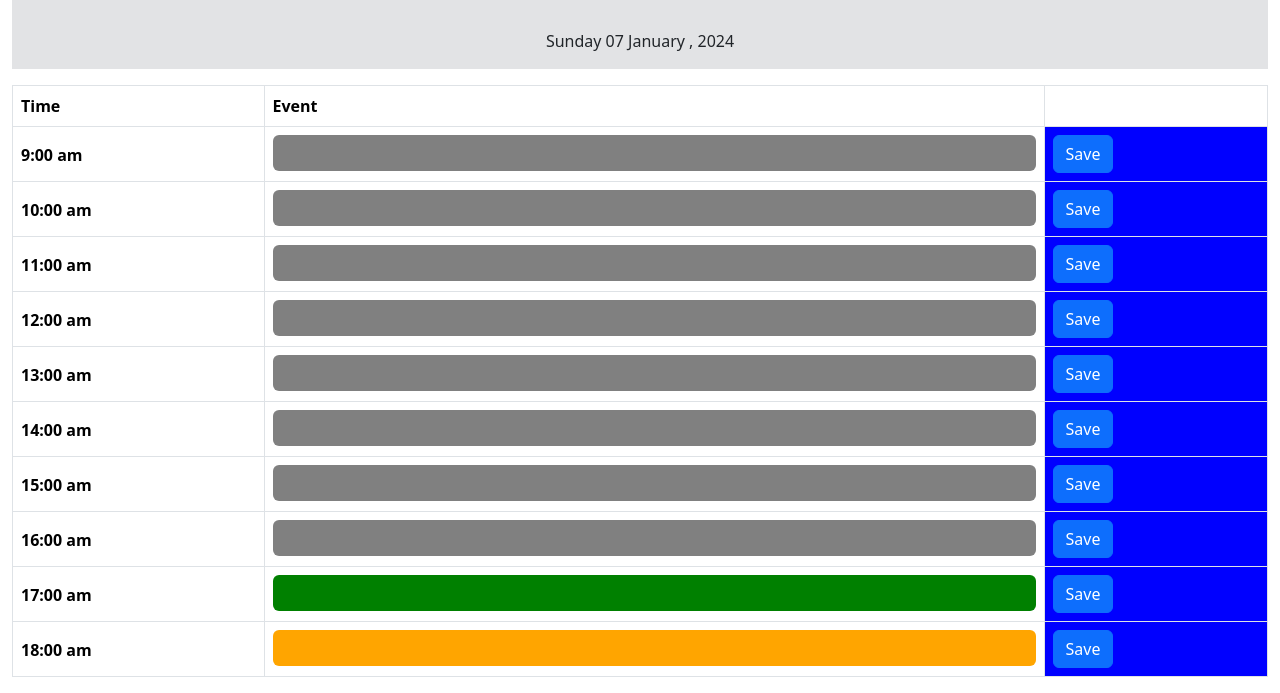
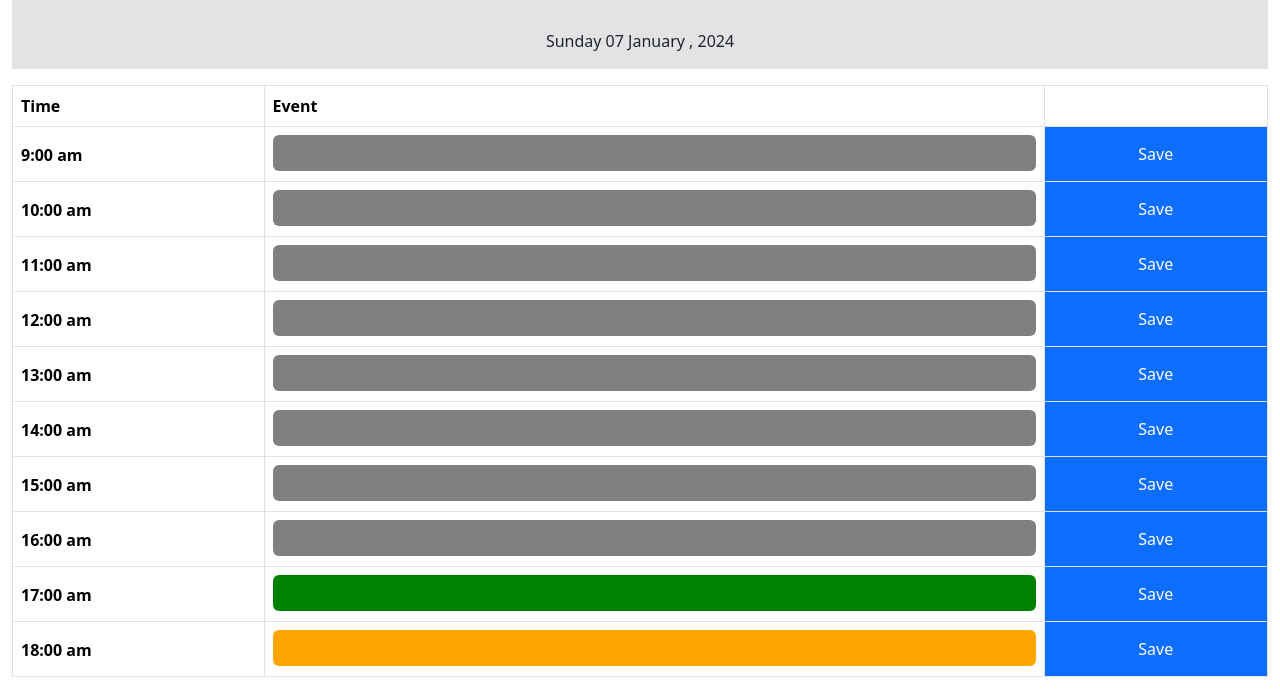
Before and after one commit to Pine-Box/planner, a plain HTML site: page index.html in a window 1280 px wide. Shown: the part 118-811 px from the top of the page. Drawn offline with nearby package versions, Linux system fonts and the light colour scheme.

Commit message:
updated button cell to be the same color as button

```diff
--- a/assets/css/style.css
+++ b/assets/css/style.css
@@ -39,6 +39,10 @@ input {
   background-color: white;
 }
 
+td {
+  background-color: #0d6efd;
+}
+
 .hour {
   background-color: #ffffff;
   color: #000000;
--- a/assets/js/script.js
+++ b/assets/js/script.js
@@ -57,7 +57,7 @@ function setBgColorRow(currentHour) {
 
     });
     $("button").each(function (index, btn) {
-        $(btn).parent().css("background-color", "blue");
+        $(btn).parent().css("background-color", "#0d6efd;");
     });
 }
 
--- a/index.html
+++ b/index.html
@@ -44,7 +44,7 @@
                            aria-describedby="enter event">
                 </td>
                 <td>
-                    <button id="btn0" type="button" class="btn btn-primary save ">Save</button>
+                    <button id="btn0" type="button" class="btn btn-primary btn-block w-100 save ">Save</button>
                 </td>
             </tr>
             <tr id="row1">
@@ -53,7 +53,7 @@
                            aria-describedby="enter event">
                 </td>
                 <td>
-                    <button id="btn1" type="button" class="btn btn-primary save end-0">Save</button>
+                    <button id="btn1" type="button" class="btn btn-primary btn-block w-100 save end-0">Save</button>
                 </td>
             </tr>
             <tr id="row2">
@@ -62,7 +62,7 @@
                            aria-describedby="enter event">
                 </td>
                 <td>
-                    <button id="btn2" type="button" class="btn btn-primary save end-0">Save</button>
+                    <button id="btn2" type="button" class="btn btn-primary btn-block w-100 save end-0">Save</button>
                 </td>
             </tr>
             <tr id="row3">
@@ -72,7 +72,7 @@
                            aria-describedby="enter event">
                 </td>
                 <td>
-                    <button id="btn3" type="button" class="btn btn-primary save ">Save</button>
+                    <button id="btn3" type="button" class="btn btn-primary btn-block w-100 save ">Save</button>
                 </td>
             </tr>
             <tr id="row4">
@@ -81,7 +81,7 @@
                            aria-describedby="enter event">
                 </td>
                 <td>
-                    <button id="btn4" type="button" class="btn btn-primary save end-0">Save</button>
+                    <button id="btn4" type="button" class="btn btn-primary btn-block w-100 save end-0">Save</button>
                 </td>
             </tr>
             <tr id="row5">
@@ -90,7 +90,7 @@
                            aria-describedby="enter event">
                 </td>
                 <td>
-                    <button id="btn5" type="button" class="btn btn-primary save end-0">Save</button>
+                    <button id="btn5" type="button" class="btn btn-primary btn-block w-100 save end-0">Save</button>
                 </td>
             </tr>
             <tr id="row6">
@@ -100,7 +100,7 @@
                            aria-describedby="enter event">
                 </td>
                 <td>
-                    <button id="btn6" type="button" class="btn btn-primary save ">Save</button>
+                    <button id="btn6" type="button" class="btn btn-primary btn-block w-100 save ">Save</button>
                 </td>
             </tr>
             <tr id="row7">
@@ -109,7 +109,7 @@
                            aria-describedby="enter event">
                 </td>
                 <td>
-                    <button id="btn7" type="button" class="btn btn-primary save end-0">Save</button>
+                    <button id="btn7" type="button" class="btn btn-primary btn-block w-100 save end-0">Save</button>
                 </td>
             </tr>
             <tr id="row8">
@@ -118,7 +118,7 @@
                            aria-describedby="enter event">
                 </td>
                 <td>
-                    <button id="btn8" type="button" class="btn btn-primary save end-0">Save</button>
+                    <button id="btn8" type="button" class="btn btn-primary btn-block w-100 save end-0">Save</button>
                 </td>
             </tr>
             <tr id="row9">
@@ -127,7 +127,7 @@
                            aria-describedby="enter event">
                 </td>
                 <td>
-                    <button id="btn9" type="button" class="btn btn-primary save end-0">Save</button>
+                    <button id="btn9" type="button" class="btn btn-primary btn-block w-100 save end-0">Save</button>
                 </td>
             </tr>
             </tbody>
```
